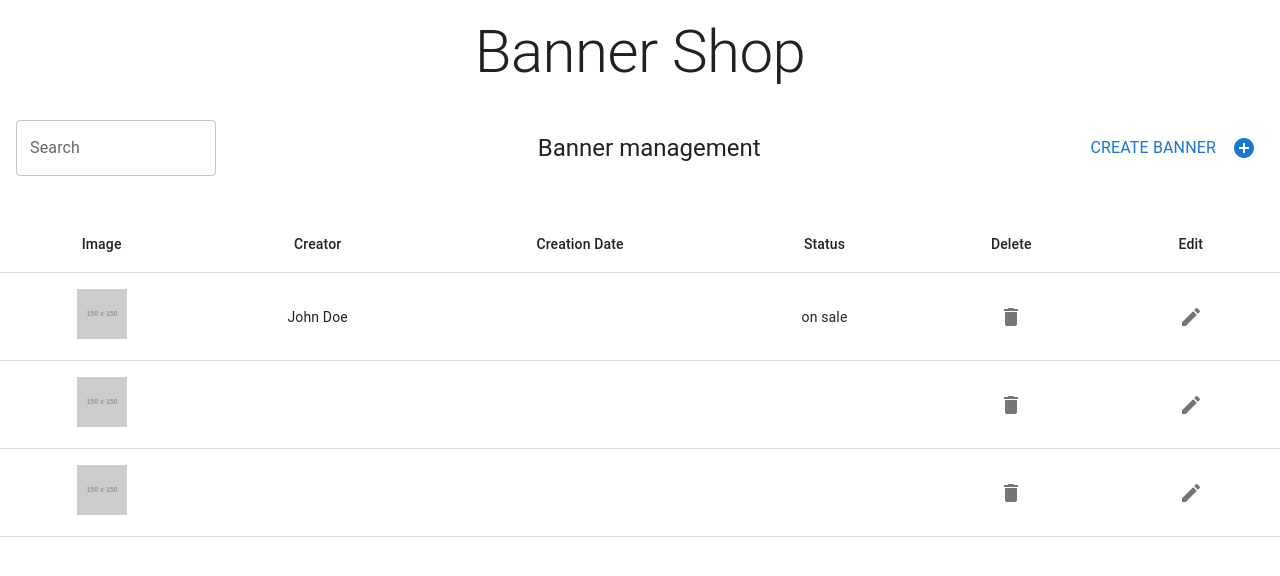
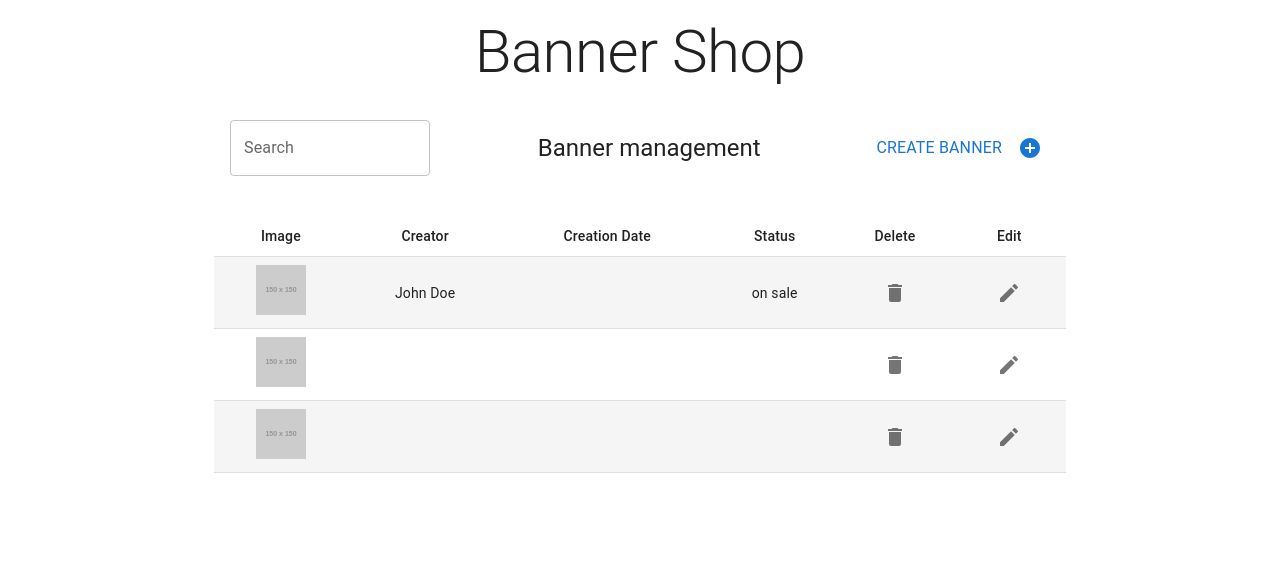
Before and after one commit to program-training/Class5-Banners-front, a React (Vite) app: page /managements in a window 1280 px wide. Shown: the top 576 px of the page. Built offline with nearby package versions, Linux system fonts and the light colour scheme.

Commit message:
management styled

```diff
--- a/src/features/banners/components/BannerTable.tsx
+++ b/src/features/banners/components/BannerTable.tsx
@@ -1,5 +1,6 @@
 import { Delete, Edit } from "@mui/icons-material";
 import {
+    styled,
     TableContainer,
     Box,
     Table,
@@ -16,6 +17,20 @@ type Props = {
     setOpenDialog: Dispatch<SetStateAction<boolean>>;
     setSelectedBanner: Dispatch<SetStateAction<number | null>>;
 };
+// Styled components for TableCell and TableRow
+const StyledTableCell = styled(TableCell)(({ theme }) => ({
+    textAlign: "center",
+    padding: theme.spacing(1),
+}));
+
+const StyledTableRow = styled(TableRow)(({ theme }) => ({
+    "&:nth-of-type(odd)": {
+        backgroundColor: theme.palette.action.hover,
+    },
+    "&:hover": {
+        backgroundColor: theme.palette.action.selected,
+    },
+}));
 
 export const BannerTable = ({
     data,
@@ -32,18 +47,22 @@ export const BannerTable = ({
             <Table>
                 <TableHead>
                     <TableRow>
-                        <TableCell align="center">Image</TableCell>
-                        <TableCell align="center">Creator</TableCell>
-                        <TableCell align="center">Creation Date</TableCell>
-                        <TableCell align="center">Status</TableCell>
-                        <TableCell align="center">Delete</TableCell>
-                        <TableCell align="center">Edit</TableCell>
+                        <StyledTableCell align="center">Image</StyledTableCell>
+                        <StyledTableCell align="center">
+                            Creator
+                        </StyledTableCell>
+                        <StyledTableCell align="center">
+                            Creation Date
+                        </StyledTableCell>
+                        <StyledTableCell align="center">Status</StyledTableCell>
+                        <StyledTableCell align="center">Delete</StyledTableCell>
+                        <StyledTableCell align="center">Edit</StyledTableCell>
                     </TableRow>
                 </TableHead>
                 <TableBody>
                     {data.map((banner) => (
-                        <TableRow key={banner.ID}>
-                            <TableCell align="center">
+                        <StyledTableRow key={banner.ID}>
+                            <StyledTableCell align="center">
                                 {/* Display banner image here */}
                                 <img
                                     src={banner.image}
@@ -51,15 +70,17 @@ export const BannerTable = ({
                                     width="50"
                                     height="50"
                                 />
-                            </TableCell>
-                            <TableCell align="center">
+                            </StyledTableCell>
+                            <StyledTableCell align="center">
                                 {banner.creatorName}
-                            </TableCell>
-                            <TableCell align="center">
+                            </StyledTableCell>
+                            <StyledTableCell align="center">
                                 {banner.dateOfCreation}
-                            </TableCell>
-                            <TableCell align="center">{banner.note}</TableCell>
-                            <TableCell align="center">
+                            </StyledTableCell>
+                            <StyledTableCell align="center">
+                                {banner.note}
+                            </StyledTableCell>
+                            <StyledTableCell align="center">
                                 <IconButton
                                     onClick={() =>
                                         handleOpenDeleteDialog(banner.ID)
@@ -67,13 +88,13 @@ export const BannerTable = ({
                                 >
                                     <Delete />
                                 </IconButton>
-                            </TableCell>
-                            <TableCell align="center">
+                            </StyledTableCell>
+                            <StyledTableCell align="center">
                                 <IconButton>
                                     <Edit />
                                 </IconButton>
-                            </TableCell>
-                        </TableRow>
+                            </StyledTableCell>
+                        </StyledTableRow>
                     ))}
                 </TableBody>
             </Table>
--- a/src/features/banners/pages/BannerManagementPage.tsx
+++ b/src/features/banners/pages/BannerManagementPage.tsx
@@ -1,6 +1,6 @@
 import {
     Typography,
-    Box,
+    Container,
     Dialog,
     DialogActions,
     DialogContent,
@@ -17,26 +17,21 @@ const BannerManagementPage = () => {
     const [selectedBanner, setSelectedBanner] = useState<number | null>(null);
 
     const handleDeleteBanner = () => {
-        // Implement deletion logic here
         setOpenDialog(false);
-        // Placeholder log for deletion confirmation
         console.log(`Banner with ID ${selectedBanner} deleted.`);
     };
 
     return (
-        <Box display="flex" flexDirection="column" alignItems="center">
-            <Typography variant="h2" padding={2}>
+        <Container maxWidth="md">
+            <Typography variant="h2" padding={2} align="center">
                 Banner Shop
             </Typography>
             <BannerManagementTop />
-
             <BannerTable
                 data={sampleProducts}
                 setOpenDialog={setOpenDialog}
                 setSelectedBanner={setSelectedBanner}
             />
-
-            {/* Delete confirmation dialog */}
             <Dialog open={openDialog} onClose={() => setOpenDialog(false)}>
                 <DialogContent>
                     <DialogContentText>
@@ -55,7 +50,7 @@ const BannerManagementPage = () => {
                     </Button>
                 </DialogActions>
             </Dialog>
-        </Box>
+        </Container>
     );
 };
 
```
